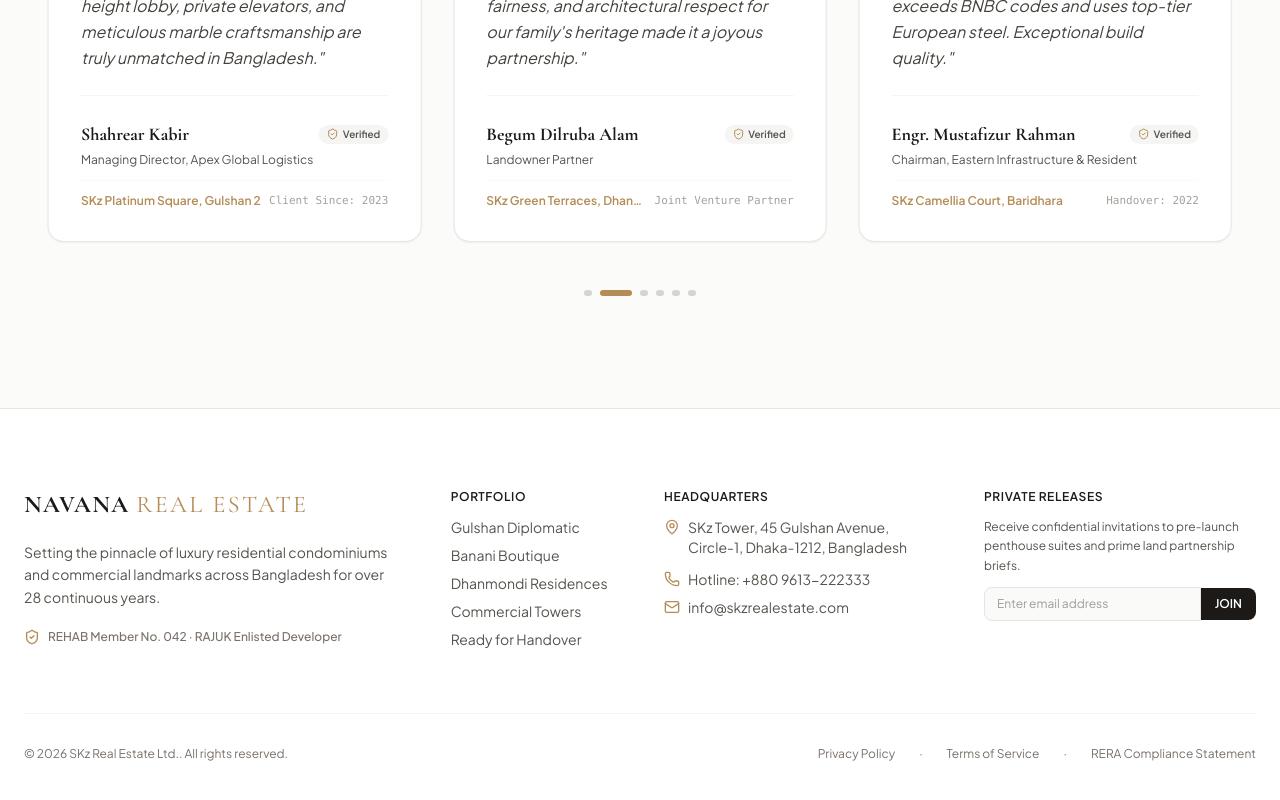
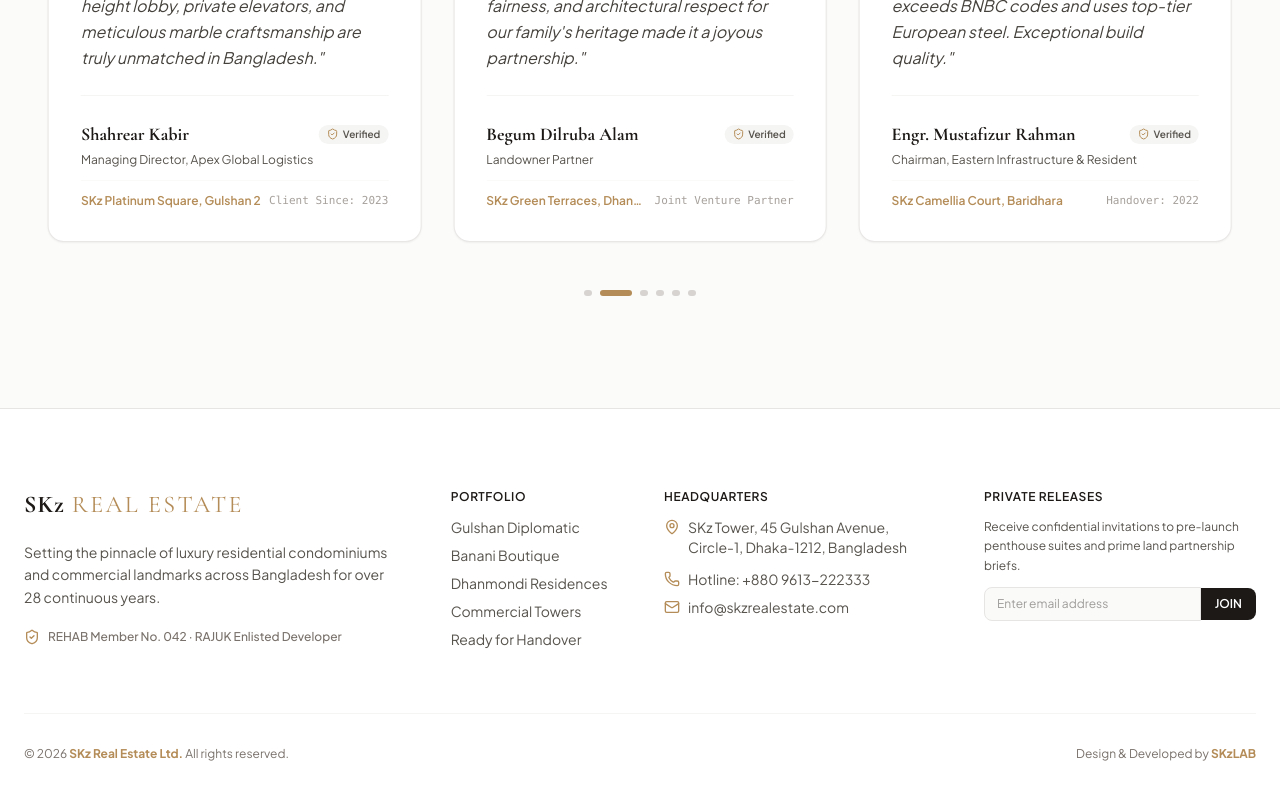
Before and after one commit to SayhamKayes/SKz-Real-Eastate, a React (Vite) app: page / in a window 1280 px wide. Shown: the part 7634-8434 px from the top of the page. Built offline with nearby package versions, Linux system fonts and the light colour scheme.

Commit message:
feat(footer): update copyright branding and add SKzLAB developer credit

```diff
--- a/Frontend/components/Footer/Footer.jsx
+++ b/Frontend/components/Footer/Footer.jsx
@@ -11,7 +11,7 @@
     e.preventDefault();
     if (!newsEmail) return;
     setSubscribed(true);
-    showToast('You are now subscribed to Navana Real Estate’s private architectural releases.');
+    showToast('You are now subscribed to SKz Real Estate’s private architectural releases.');
     setNewsEmail('');
   };
 
@@ -25,7 +25,7 @@
           {/* Brand & Mission Column */}
           <div className="lg:col-span-4 space-y-5">
             <div className="font-serif text-2xl font-bold tracking-wider text-stone-900">
-              NAVANA <span className="font-light tracking-widest text-[#B48C57]">REAL ESTATE</span>
+              SKz <span className="font-light tracking-widest text-[#B48C57]">REAL ESTATE</span>
             </div>
             <p className="text-xs md:text-sm text-stone-600 leading-relaxed max-w-sm">
               Setting the pinnacle of luxury residential condominiums and commercial landmarks across Bangladesh for over 28 continuous years.
@@ -155,14 +155,10 @@
         {/* Bottom Legal & Copyright Bar */}
         <div className="pt-8 flex flex-col sm:flex-row items-center justify-between gap-4 text-xs text-stone-500">
           <div>
-            © {new Date().getFullYear()} {companyInfo.name}. All rights reserved.
+            © {new Date().getFullYear()} <span className="font-bold text-[#B48C57]">{companyInfo.name}</span> All rights reserved.
           </div>
           <div className="flex items-center gap-6">
-            <span>Privacy Policy</span>
-            <span>·</span>
-            <span>Terms of Service</span>
-            <span>·</span>
-            <span>RERA Compliance Statement</span>
+            <span>Design & Developed by <a href="https://www.theskzlab.com" target="_blank" rel="noopener noreferrer"><span className="font-bold text-[#B48C57]">SKzLAB</span></a></span>
           </div>
         </div>
 
```
